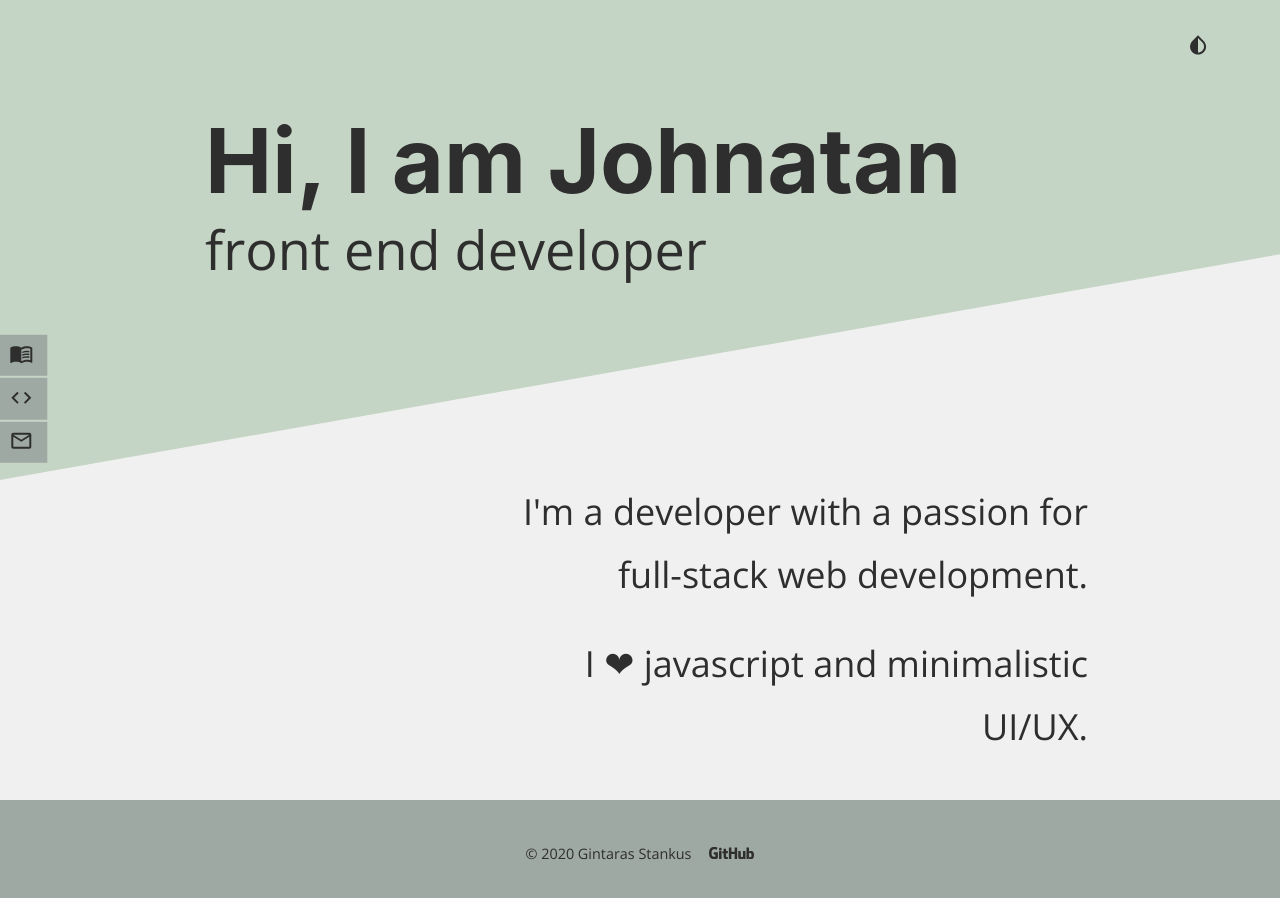
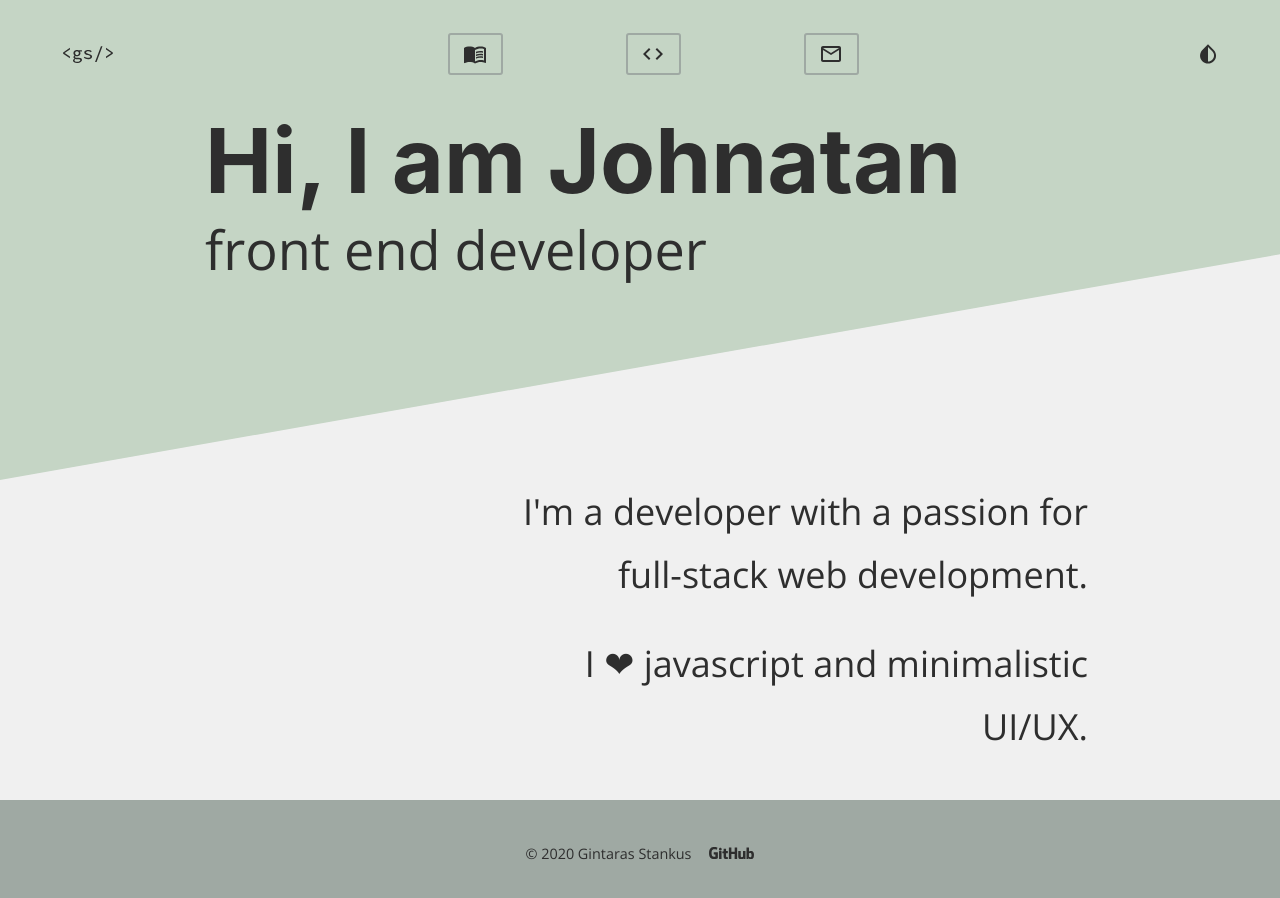
Before and after one commit to g1st/g1st.github.io, a Gatsby site: page / in a window 1280 px wide. Built offline with nearby package versions, Linux system fonts and the light colour scheme; Gatsby itself is replaced by a stand-in of ours; some packages are replaced by stand-ins of ours.

Commit message:
Update navigation

```diff
--- a/src/components/header.js
+++ b/src/components/header.js
@@ -3,6 +3,7 @@ import PropTypes from "prop-types";
 import React, { useContext } from "react";
 import styled, { ThemeContext } from "styled-components";
 
+import Navigation from "./navigation";
 import { media } from "../styles/mixins";
 import { sizes } from "../styles/variables";
 import ToggleIcon from "../assets/invert_colors-24px.svg";
@@ -10,16 +11,27 @@ import GSLogo from "../assets/gs-logo.svg";
 
 const Container = styled.header`
   height: ${sizes.headerHeight};
+  display: flex;
+  align-items: center;
+`;
+
+const ContentWrapper = styled.div`
+  display: flex;
+  justify-content: space-between;
+  width: 100%;
+  padding: 0 1em;
+  z-index: 1;
+
+  ${media.sm`
+    padding: 0 3em;
+  `}
 `;
 
 const ToggleContainer = styled.button`
   background: none;
   border: none;
-  outline: none;
-  position: absolute;
-  top: 4%;
-  right: 5%;
-  z-index: 2;
+  display: flex;
+  align-items: center;
 
   ${media.xs`
   `}
@@ -40,37 +52,43 @@ const ToggleContainer = styled.button`
     }
   }
 `;
-const HomeContainer = styled.div`
-  position: absolute;
-  top: 4%;
-  left: 5%;
-  z-index: 2;
 
+const LogoButton = styled.div`
   ${media.xs`
-    /* top: 20%; */
   `}
 
   ${media.sm`
-    /* top: 30%; */
   `}
 
   &:hover {
     cursor: pointer;
   }
+
+  > a {
+    display: flex;
+    padding: 0.5em;
+  }
 `;
 
-const Header = ({ toggleTheme, path }) => {
+const LogoContainer = styled.div`
+  display: flex;
+  align-items: center;
+`;
+
+const Header = ({ toggleTheme }) => {
   const theme = useContext(ThemeContext);
 
   return (
     <Container>
-      {path !== "/" && (
-        <HomeContainer title="Home" aria-label="Home">
+      <ContentWrapper>
+        <LogoContainer>
+          <LogoButton title="Home" aria-label="Go to homepome">
             <Link to="/">
               <GSLogo style={{ fill: theme.colors.themeToggle }} />
             </Link>
-        </HomeContainer>
-      )}
+          </LogoButton>
+        </LogoContainer>
+        <Navigation />
         <ToggleContainer
           aria-label={
             theme.name === "dark" ? "Activate light mode" : "Activate dark mode"
@@ -84,13 +102,13 @@ const Header = ({ toggleTheme, path }) => {
             onClick={toggleTheme}
           />
         </ToggleContainer>
+      </ContentWrapper>
     </Container>
   );
 };
 
 Header.propTypes = {
   toggleTheme: PropTypes.func.isRequired,
-  path: PropTypes.string.isRequired,
 };
 
 export default Header;
--- a/src/components/menu.js
+++ /dev/null
@@ -1,107 +0,0 @@
-import React, { useContext } from "react";
-import styled, { ThemeContext } from "styled-components";
-import { Link } from "gatsby";
-
-import BlogIcon from "../assets/menu_book-24px.svg";
-import CodeIcon from "../assets/code-24px.svg";
-import MailIcon from "../assets/email-24px.svg";
-import { media } from "../styles/mixins";
-
-const Nav = styled.nav`
-  position: fixed;
-  z-index: 100;
-  bottom: 0;
-  left: 50%;
-  transform: translate(-50%, 92%) rotate(-90deg);
-
-  ${media.md`
-    left: 0;
-    top: 50%;
-    bottom: unset;
-
-    transform: translate(-77%, -50%) rotate(0);
-  `}
-`;
-
-const ButtonWrapper = styled.ul`
-  list-style: none;
-  margin-bottom: 0;
-`;
-
-const Button = styled.li`
-  background: ${({ theme }) => theme.colors.tertiary};
-  padding: 0.4rem 0 0.4rem 1.6rem;
-  margin-bottom: 2px;
-  position: relative;
-  width: 10rem;
-  transition: all 0.2s cubic-bezier(0.22, 0.68, 0, 1.71);
-  display: flex;
-  align-items: center;
-  transform: translateX(0);
-
-  &:hover {
-    cursor: pointer;
-    transform: translateX(50%);
-    a > span {
-      opacity: 1;
-      margin-left: 1.4rem;
-    }
-  }
-`;
-
-const Text = styled.span`
-  text-transform: uppercase;
-  font-size: 0.9rem;
-  opacity: 0.5;
-  transition: all 0.2s cubic-bezier(0.22, 0.68, 0, 1.71);
-`;
-
-const Menu = () => {
-  const theme = useContext(ThemeContext);
-
-  return (
-    <Nav>
-      <ButtonWrapper>
-        <Button>
-          <Link to="/blog/" aria-label="View blogs page">
-            <Text>Blog</Text>
-            <BlogIcon
-              style={{
-                fill: theme.colors.text,
-                right: "0.8rem",
-
-                position: "absolute",
-              }}
-            />
-          </Link>
-        </Button>
-        <Button>
-          <Link to="/projects/" aria-label="View projects page">
-            <Text>Projects</Text>
-            <CodeIcon
-              style={{
-                fill: theme.colors.text,
-                right: "0.8rem",
-                position: "absolute",
-              }}
-            />
-          </Link>
-        </Button>
-        <Button>
-          <Link to="/contact/" aria-label="View contacts page">
-            <Text>Contact</Text>
-            <MailIcon
-              style={{
-                fill: theme.colors.text,
-                right: "0.8rem",
-                position: "absolute",
-              }}
-            />
-          </Link>
-        </Button>
-      </ButtonWrapper>
-    </Nav>
-  );
-};
-
-export default Menu;
--- /dev/null
+++ b/src/components/navigation.js
@@ -0,0 +1,100 @@
+import React from "react";
+import styled from "styled-components";
+import { Link as GatsbyLink } from "gatsby";
+
+import Blog from "../assets/menu_book-24px.svg";
+import Code from "../assets/code-24px.svg";
+import Mail from "../assets/email-24px.svg";
+import { media } from "../styles/mixins";
+
+const Nav = styled.nav`
+  width: 30rem;
+`;
+
+const Menu = styled.ul`
+  list-style: none;
+  margin: 0;
+  width: 100%;
+  display: flex;
+  align-items: center;
+`;
+
+const MenuItem = styled.li`
+  margin: 0;
+  width: 33%;
+  text-align: center;
+`;
+
+const MenuButton = styled(GatsbyLink)`
+  background: transparent;
+  color: ${({ theme }) => theme.colors.text};
+  padding: 0.2em 0.5em;
+  border: 2px solid ${({ theme }) => theme.colors.tertiary};
+  border-radius: 3px;
+  transition: all 0.2s ease-in-out;
+  display: inline-flex;
+  margin: 0 auto;
+
+  ${media.xs`
+
+    &:hover {
+      cursor: pointer;
+      width: 6em;
+      background: ${({ theme }) => theme.colors.tertiary};
+
+      span {
+        display: inline;
+      }
+      svg {
+        display: none;
+      }
+    }
+  `}
+
+  ${media.sm`
+    padding: 0.4em 0.75em;
+
+  `}
+`;
+
+const LinkText = styled.span`
+  display: none;
+  margin: 0 auto;
+`;
+
+const BlogIcon = styled(Blog)`
+  fill: ${({ theme }) => theme.colors.text};
+`;
+
+const CodeIcon = styled(Code)`
+  fill: ${({ theme }) => theme.colors.text};
+`;
+
+const MailIcon = styled(Mail)`
+  fill: ${({ theme }) => theme.colors.text};
+`;
+
+const Navigation = () => (
+  <Nav>
+    <Menu>
+      <MenuItem>
+        <MenuButton to="/blog" aria-label="View blog page">
+          <LinkText>Blog</LinkText>
+          <BlogIcon />
+        </MenuButton>
+      </MenuItem>
+      <MenuItem>
+        <MenuButton to="/projects" aria-label="View projects page">
+          <LinkText>Projects</LinkText> <CodeIcon />
+        </MenuButton>
+      </MenuItem>
+      <MenuItem>
+        <MenuButton to="/contact" aria-label="View contact page">
+          <LinkText>Contact</LinkText> <MailIcon />
+        </MenuButton>
+      </MenuItem>
+    </Menu>
+  </Nav>
+);
+
+export default Navigation;
--- a/src/layouts/index.js
+++ b/src/layouts/index.js
@@ -11,7 +11,6 @@ import styled, { ThemeProvider } from "styled-components";
 
 import Header from "../components/header";
 import Footer from "../components/footer";
-import Menu from "../components/menu";
 import { dark, light } from "../styles/theme";
 import { GlobalStyle } from "../styles/globalStyle";
 import { useDarkMode } from "../hooks/useDarkTheme";
@@ -19,6 +18,7 @@ import "../styles/layout.css";
 
 const Main = styled.main`
   background-color: ${({ theme }) => theme.colors.primary};
+  margin-bottom: auto;
 `;
 
 const ContentWrapper = styled.div`
@@ -27,7 +27,7 @@ const ContentWrapper = styled.div`
   min-height: 100vh;
 `;
 
-const Layout = ({ path, children }) => {
+const Layout = ({ children }) => {
   const [theme, setTheme, componentMounted] = useDarkMode();
 
   if (!componentMounted) {
@@ -39,8 +39,7 @@ const Layout = ({ path, children }) => {
       <ThemeProvider theme={theme === "dark" ? dark : light}>
         <GlobalStyle />
         <ContentWrapper>
-          <Header toggleTheme={setTheme} path={path} />
-          <Menu />
+          <Header toggleTheme={setTheme} />
           <Main>{children}</Main>
           <Footer />
         </ContentWrapper>
```
Lines whose indentation alone changed are shown as unchanged.
